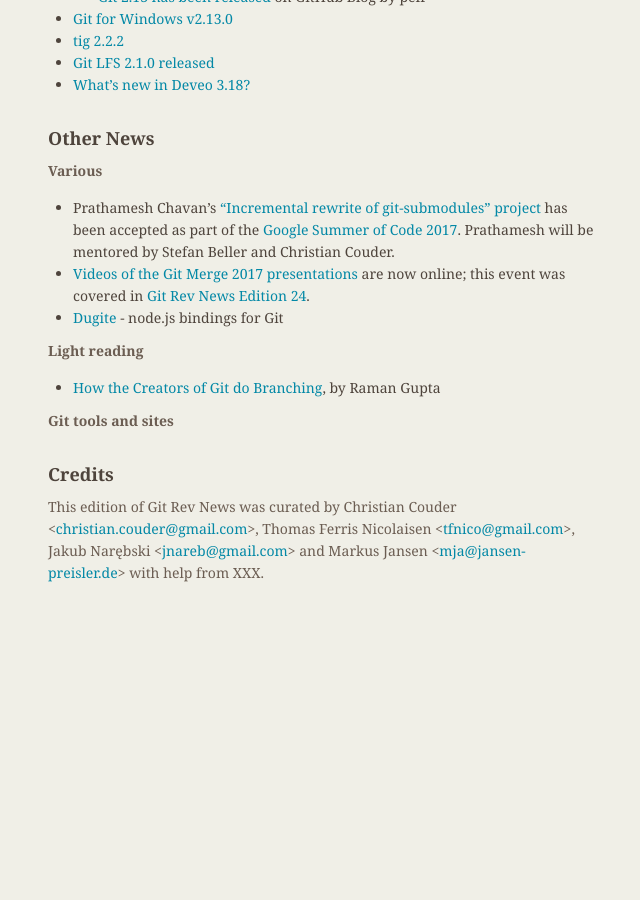
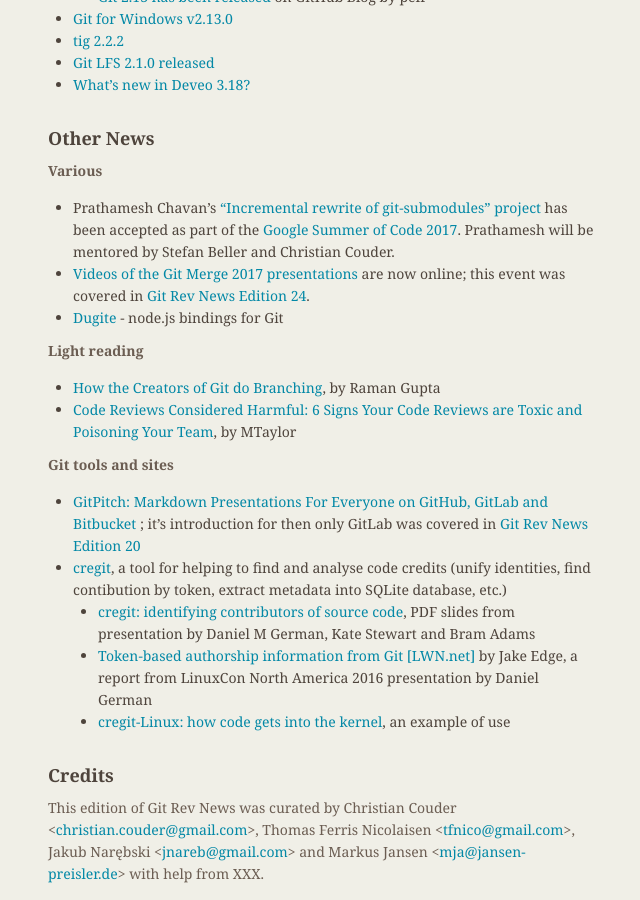
Before and after one commit to git/git.github.io, a Jekyll site: the page built from rev_news/drafts/edition-27.md, in a window 1280 px wide and 900 px high, scrolled down 1614 px. Shown: the whole window, without its empty margins (486-1126 px from the left). Built offline with Jekyll 4.4.1, drawn with Linux system fonts in a browser that asks for light colours; before the commit the page ends 2213 px from its top, so only the background shows below that.

Commit message:
rn-27: Add a few more links to the "Other News" section
* 'Code Reviews Considered Harmful' in "Light reading"
* GitPitch and cregit in "Git tools and sites"

```diff
--- a/rev_news/drafts/edition-27.md
+++ b/rev_news/drafts/edition-27.md
@@ -105,9 +105,15 @@
 __Light reading__
 
 * [How the Creators of Git do Branching](https://hackernoon.com/how-the-creators-of-git-do-branches-e6fcc57270fb), by Raman Gupta
+* [Code Reviews Considered Harmful: 6 Signs Your Code Reviews are Toxic and Poisoning Your Team](https://hackernoon.com/code-reviews-considered-harmful-a4cc9b2323dc), by MTaylor
 
 __Git tools and sites__
 
+* [GitPitch: Markdown Presentations For Everyone on GitHub, GitLab and Bitbucket](https://gitpitch.com/) ; it's introduction for then only GitLab was covered in [Git Rev News Edition 20](https://git.github.io/rev_news/2016/10/19/edition-20/)
+* [cregit](), a tool for helping to find and analyse code credits (unify identities, find contibution by token, extract metadata into SQLite database, etc.)
+  * [cregit: identifying contributors of source code](http://events.linuxfoundation.org/sites/events/files/slides/cregit-2.pdf), PDF slides from presentation by Daniel M German, Kate Stewart and Bram Adams
+  * [Token-based authorship information from Git [LWN.net]](https://lwn.net/Articles/698425/) by Jake Edge, a report from  LinuxCon North America 2016 presentation by Daniel German
+  * [cregit-Linux: how code gets into the kernel](https://cregit.linuxsources.org/), an example of use
 
 ## Credits
 
```
